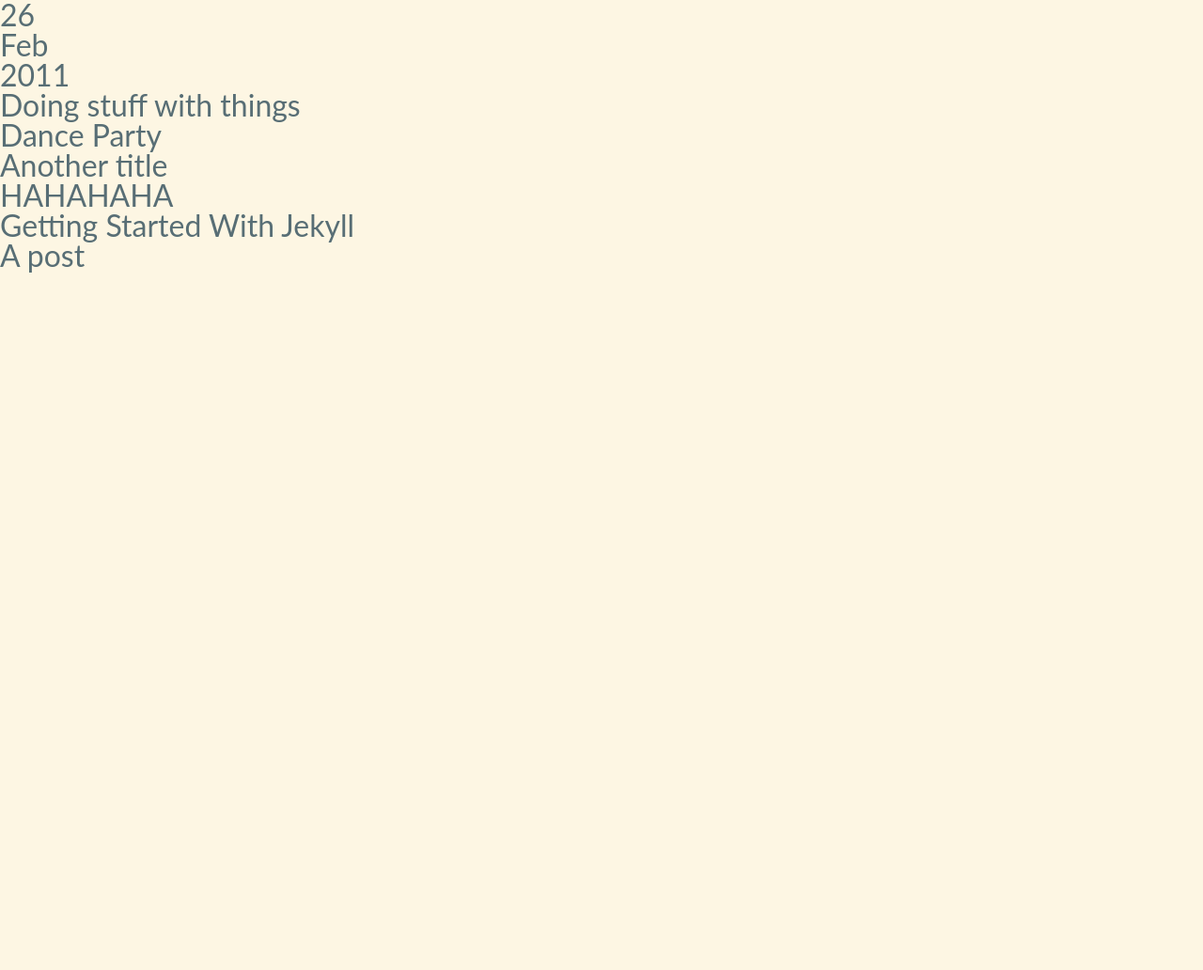
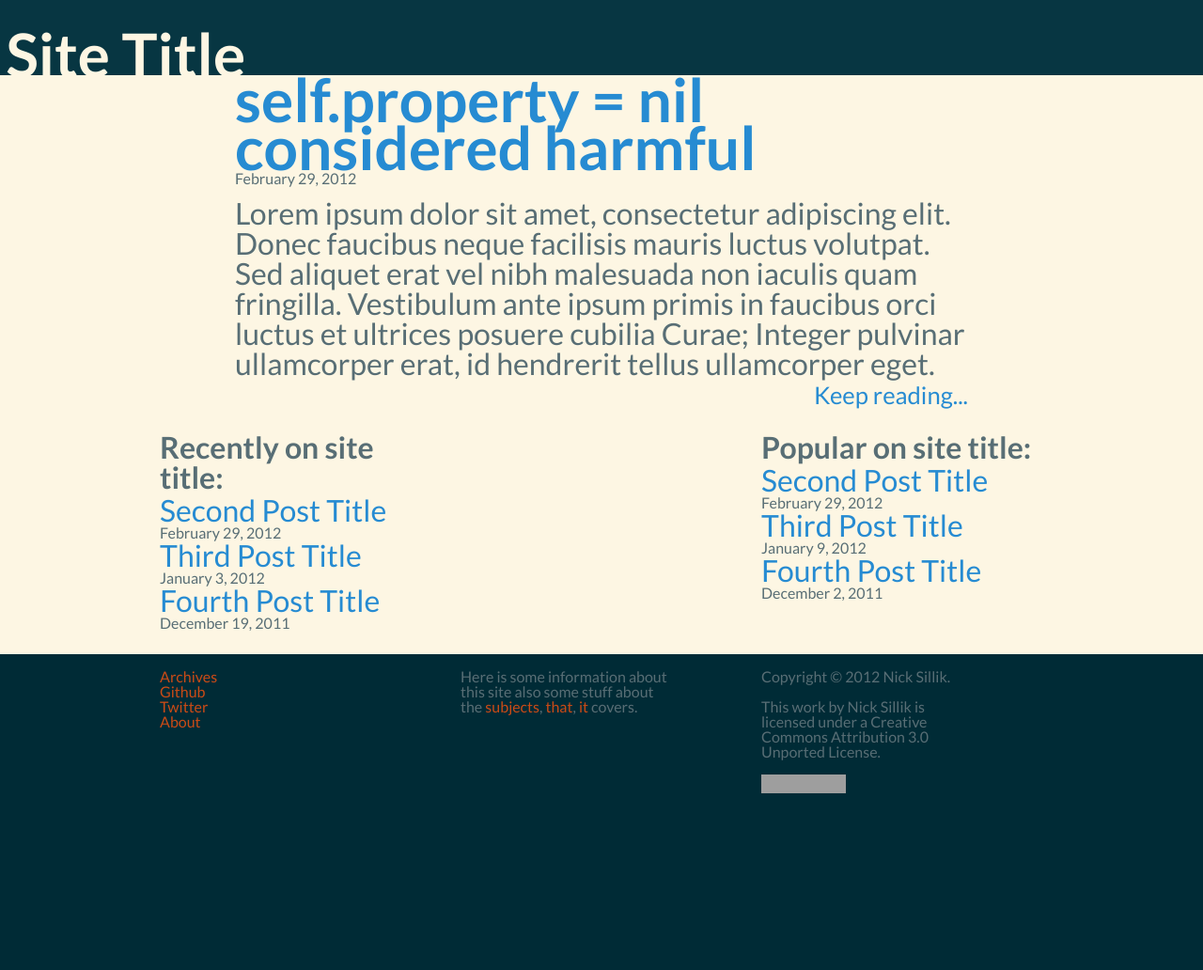
Before and after one commit to nsillik/blog, a Jekyll site: the page built from index.html, in a window 1280 px wide. Shown: the whole page at 94% size. Built offline with Jekyll 4.4.1, drawn with Linux system fonts in a browser that asks for light colours; Markdown is read by kramdown in place of the engine named in the settings; before the commit the page ends 900 px from its top, so only the background shows below that; grey boxes are pictures that could not be loaded.

Commit message:
Updated layout to use new design

```diff
--- a/_layouts/default.html
+++ /dev/null
@@ -1,10 +0,0 @@
-<html>
-<head>
-  <title>{{page.title}} - Nick Sillik</title>
-  <link rel="stylesheet" href="css/reset.css" type="text/css" media="screen">
-  <link rel="stylesheet" href="css/site.css" type="text/css" media="screen">
-<head>
-<body>
-{{content}}
-</body>
-</html>
--- /dev/null
+++ b/_layouts/site.html
@@ -0,0 +1,48 @@
+<!DOCTYPE html>
+<html>
+<head>
+	<title>Site Title</title>
+	<link href='http://fonts.googleapis.com/css?family=Lato:400,700' rel='stylesheet' type='text/css'>
+	<link rel="stylesheet" href="css/reset.css" type="text/css">
+	<link rel="stylesheet" href="css/grid.css" type="text/css">
+	<link rel="stylesheet" href="css/site.css" type="text/css">
+</head>
+<body>
+<div id="topheader">
+	<h1>Site Title</h1>
+</div>
+<div id="maincontent" class="container_12">
+  {{ content }}
+	<div class="clear"></div>
+</div>
+<div class="clear"></div>
+<div id="sitefooter">
+	<div class="container_12">
+		<div class="links grid_3 suffix_1">
+			<ul>
+				<li><a href="">Archives</a></li>
+				<li><a href="">Github</a></li>
+				<li><a href="">Twitter</a></li>
+				<li><a href="">About</a></li>
+			</ul>
+		</div>
+		<p class="about grid_3 suffix_1">
+			Here is some information about <em>this</em> site
+			also some stuff about the <a href="">subjects</a>,
+			<a href="">that</a>, <a href="">it</a> covers.
+		</p>
+		<div class="copyright grid_3 suffix_1">
+			<p>
+			Copyright &copy; 2012 Nick Sillik.
+			</p>
+			<p>
+			This work by Nick Sillik is licensed under a Creative Commons Attribution 3.0 Unported License.
+			</p>
+			<div>
+				<img alt="Creative Commons License" style="border-width:0" src="http://i.creativecommons.org/l/by/3.0/88x31.png" />
+			</div>
+		</div>
+	</div>
+</div>
+</body>
+</html>
--- a/index.html
+++ b/index.html
@@ -1,21 +1,28 @@
 ---
-title: Home
-layout: default
+layout: site
 ---
-<div id="firstpost">
-	{% for firstpost in site.posts limit:1 %}
-	<div class="post_date">
-		<div class="date_day">{{ firstpost.date | date:"%d" }}</div>
-		<div class="date_month">{{ firstpost.date | date:"%b" }}</div>
-		<div class="date_year">{{ firstpost.date | date:"%Y" }}</div>
+	<div id="firstpost" class="post grid_10 prefix_1 suffix_1">
+		<h2><a href="post/">self.property = nil considered harmful</a></h2>
+		<div class="date">February 29, 2012</div>
+		<p>Lorem ipsum dolor sit amet, consectetur adipiscing elit. Donec faucibus neque facilisis mauris luctus volutpat. Sed aliquet erat vel nibh malesuada non iaculis quam fringilla. Vestibulum ante ipsum primis in faucibus orci luctus et ultrices posuere cubilia Curae; Integer pulvinar ullamcorper erat, id hendrerit tellus ullamcorper eget.</p>
+		<div class="keepreading"><a href="">Keep reading...</a></div>
 	</div>
-	{{firstpost.title}}
-	{% endfor %}
-</div>
-<ul id="posts">
-	{% for post in site.posts offset:1 %}
-	<li>
-		{{post.title}}
-	</li>
-	{% endfor %}
-</ul>
+	<div class="clear"></div>
+	<div id="othercontent" class="grid_12">
+		<div id="previous" class="grid_4 alpha">
+			<h3>Recently on site title:</h3>
+			<ul>
+				<li><a href="">Second Post Title</a><div class="date">February 29, 2012</div></li>
+				<li><a href="">Third Post Title</a><div class="date">January 3, 2012</div></li>
+				<li><a href="">Fourth Post Title</a><div class="date">December 19, 2011</div></li>
+			</ul>
+		</div>
+		<div id="editorial" class="grid_4 prefix_4 omega">
+			<h3>Popular on site title:</h3>
+			<ul>
+				<li><a href="">Second Post Title</a><div class="date">February 29, 2012</div></li>
+				<li><a href="">Third Post Title</a><div class="date">January 9, 2012</div></li>
+				<li><a href="">Fourth Post Title</a><div class="date">December 2, 2011</div></li>
+			</ul>
+		</div>
+	</div>
```
Also changed, not shown: 10 other files.
